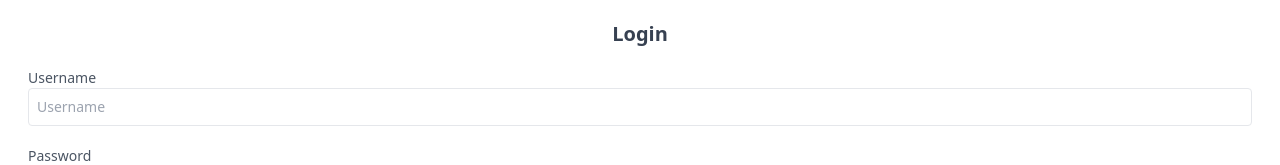
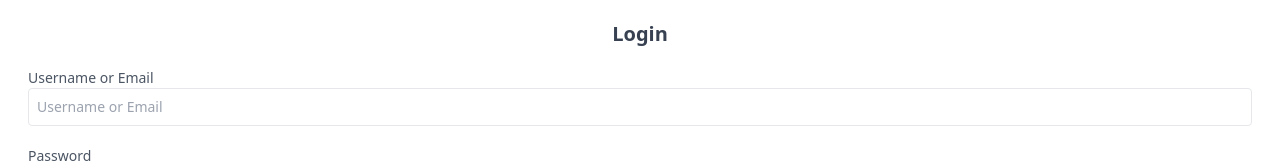
Before and after one commit to sparrowsl/splish, a SvelteKit app: page /login in a window 1280 px wide. Shown: the top 165 px of the page. Built offline with nearby package versions, Linux system fonts and the light colour scheme.

Commit message:
add check for username or email

```diff
--- a/src/routes/(auth)/login/+page.server.js
+++ b/src/routes/(auth)/login/+page.server.js
@@ -12,11 +12,21 @@ export const actions = {
 		const username = form.get('username');
 		const password = form.get('password');
 
-		const user = await prisma.user.findUnique({
-			where: {
-				username
-			}
-		});
+		let user = false;
+		if (username.includes('@')) {
+			user = await prisma.user.findUnique({
+				where: {
+					email: username
+				}
+			});
+		} else {
+			user = await prisma.user.findUnique({
+				where: {
+					username
+				}
+			});
+		}
+
 		if (!user) return { error: 'Invalid username and password!!' };
 
 		const validPassword = await bcrypt.compare(password, user.password);
--- a/src/routes/(auth)/login/+page.svelte
+++ b/src/routes/(auth)/login/+page.svelte
@@ -29,8 +29,8 @@
 		<legend class="font-bold text-center text-xl mb-5 text-gray-700">Login</legend>
 
 		<div>
-			<label for="" class="text-sm text-gray-600 block">Username</label>
-			<Input type="text" name="username" placeholder="Username" />
+			<label for="" class="text-sm text-gray-600 block">Username or Email</label>
+			<Input type="text" name="username" placeholder="Username or Email" />
 		</div>
 
 		<div>
```
